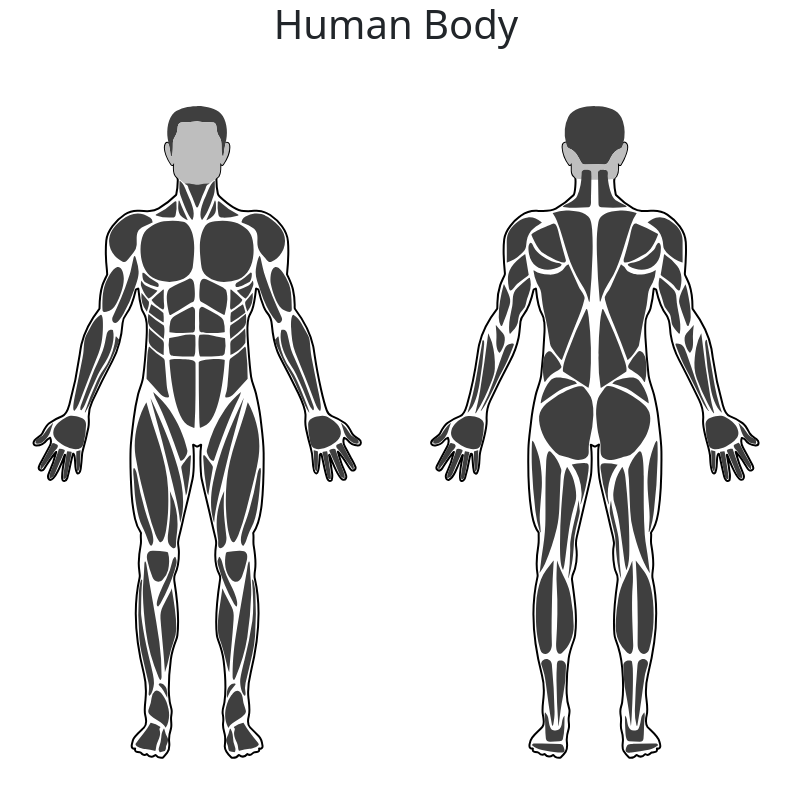
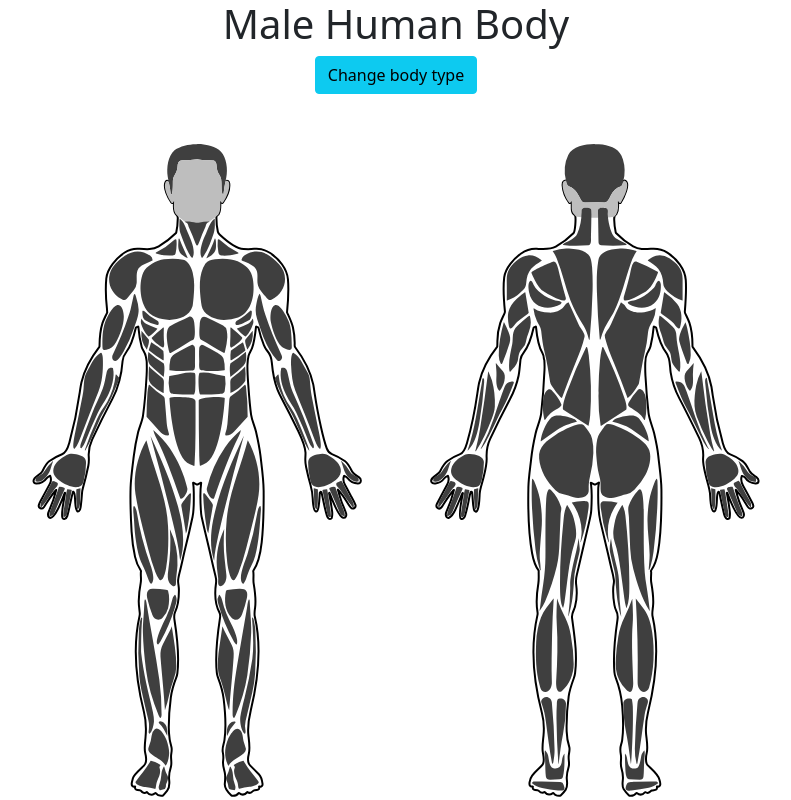
Before and after one commit to heyron53/Vue-Muscle-Selector, a Vue app: page / in a window 1280 px wide. Shown: the top 800 px of the page, without its empty margins (244-1035 px from the left). Built offline with nearby package versions, Linux system fonts and the light colour scheme.

Commit message:
Added change body type button

```diff
--- a/src/components/BodyComponent.vue
+++ b/src/components/BodyComponent.vue
@@ -1,15 +1,22 @@
 <template>
     <div class="d-flex justify-content-center">
-        <h1>Human Body</h1>
+        <h1 v-if="!bodyChange">Male Human Body</h1>
+        <h1 v-else>Female Human Body</h1>
     </div>
     <div class="d-flex justify-content-center">
-        <div class="row" style="width: 50em">
+        <button type="button" class="btn btn-info" @click="changeBodyType">Change body type</button>
+    </div>
+    <div class="d-flex justify-content-center">
+        <div v-if="!bodyChange" class="row" style="width: 50em">
             <div class="col-6">
                 <MaleFront/>
             </div>
             <div class="col-6">
                 <MaleBack/>
             </div>
+
+        </div>
+        <div v-else  class="row" style="width: 50em">
             <div class="col-6">
                 <FemaleFront/>
             </div>
@@ -18,7 +25,16 @@
             </div>
         </div>
     </div>
+
 </template>
 <script setup>
 
+    import { ref } from 'vue';
+
+    const bodyChange = ref(false);
+
+    const changeBodyType = () => {
+        bodyChange.value = !bodyChange.value;
+    }
+
 </script>
```
